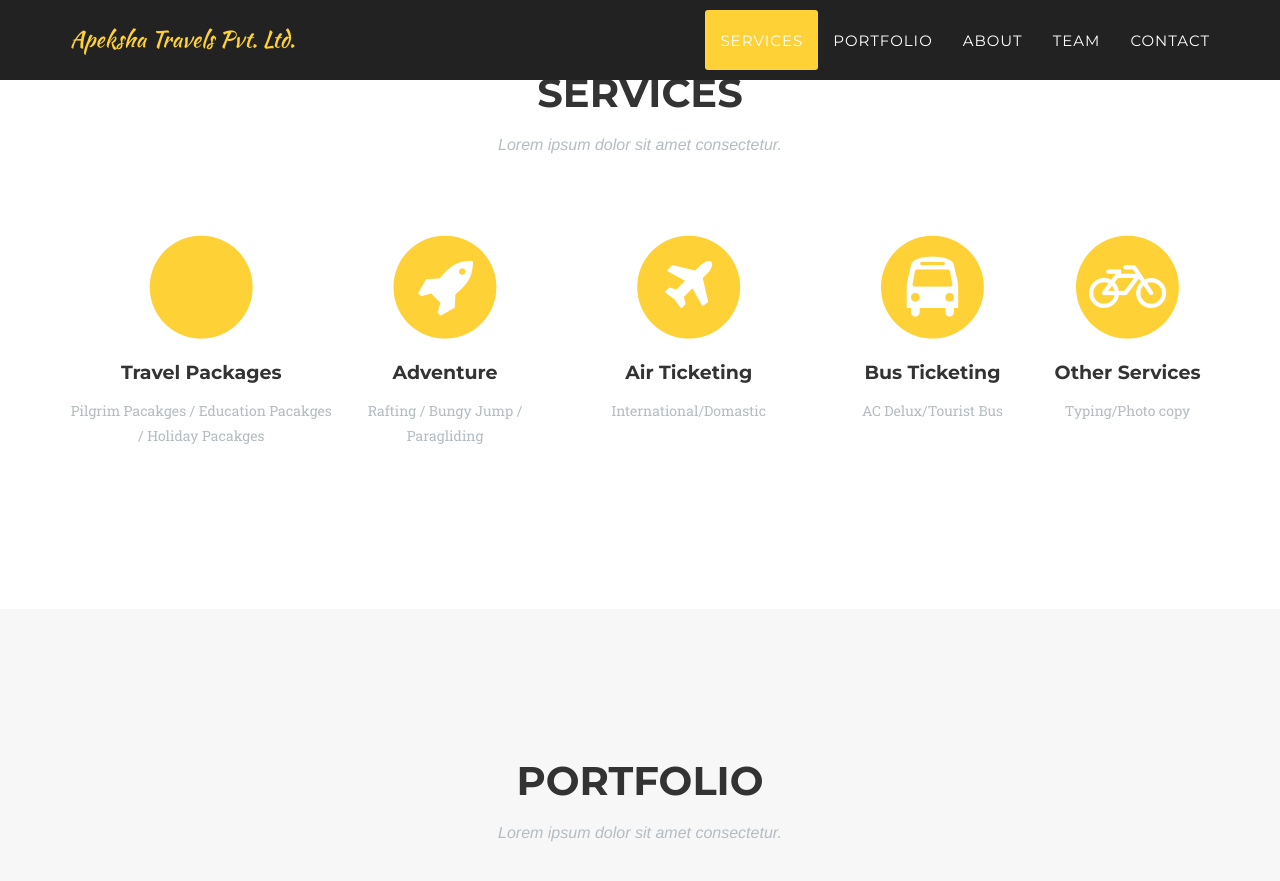
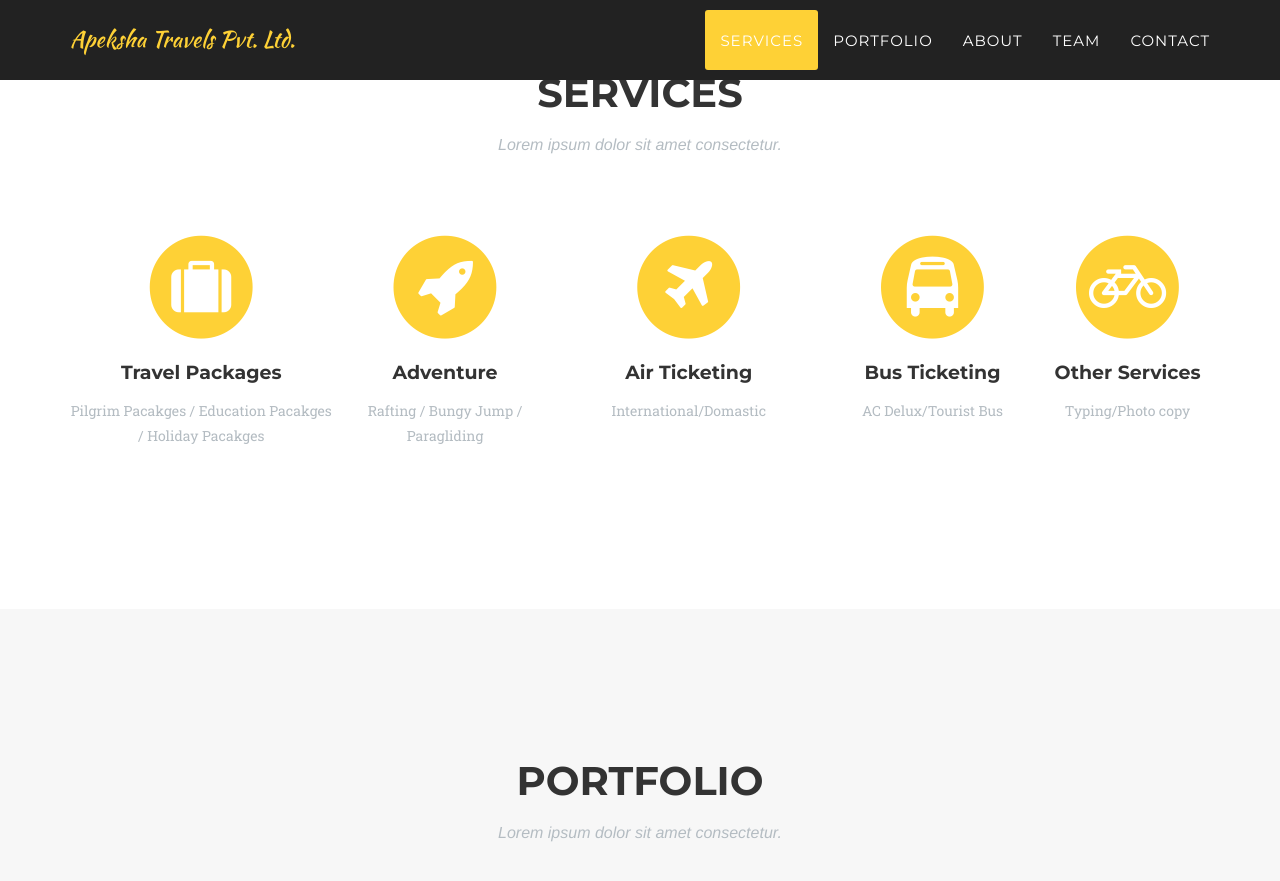
Before and after one commit to gauravmanandhar/apekshatravels.com.np, a Jekyll site: the page built from index.html, in a window 1280 px wide and 900 px high, scrolled down 837 px. Shown: the top 881 px of the window. Built offline with Jekyll 4.4.1, drawn with Linux system fonts in a browser that asks for light colours; some web fonts are replaced.

Commit message:
Update services.html

```diff
--- a/_includes/services.html
+++ b/_includes/services.html
@@ -11,7 +11,7 @@
                 <div class="col-md-3">
                     <span class="fa-stack fa-4x">
                         <i class="fa fa-circle fa-stack-2x text-primary"></i>
-                        <i class="fa fa-hiker fa-stack-1x fa-inverse"></i>
+                        <i class="fa fa-suitcase fa-stack-1x fa-inverse"></i>
                     </span>
                     <h4 class="service-heading">Travel Packages</h4>
                     <p class="text-muted">Pilgrim Pacakges / Education Pacakges / Holiday Pacakges</p>
```
